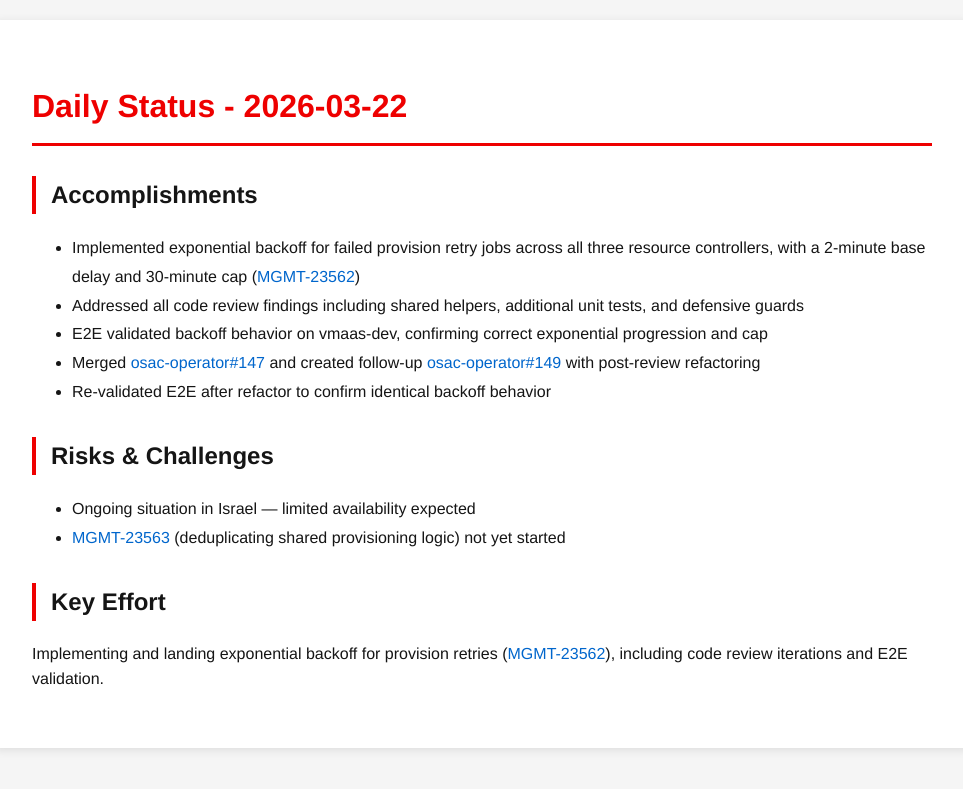
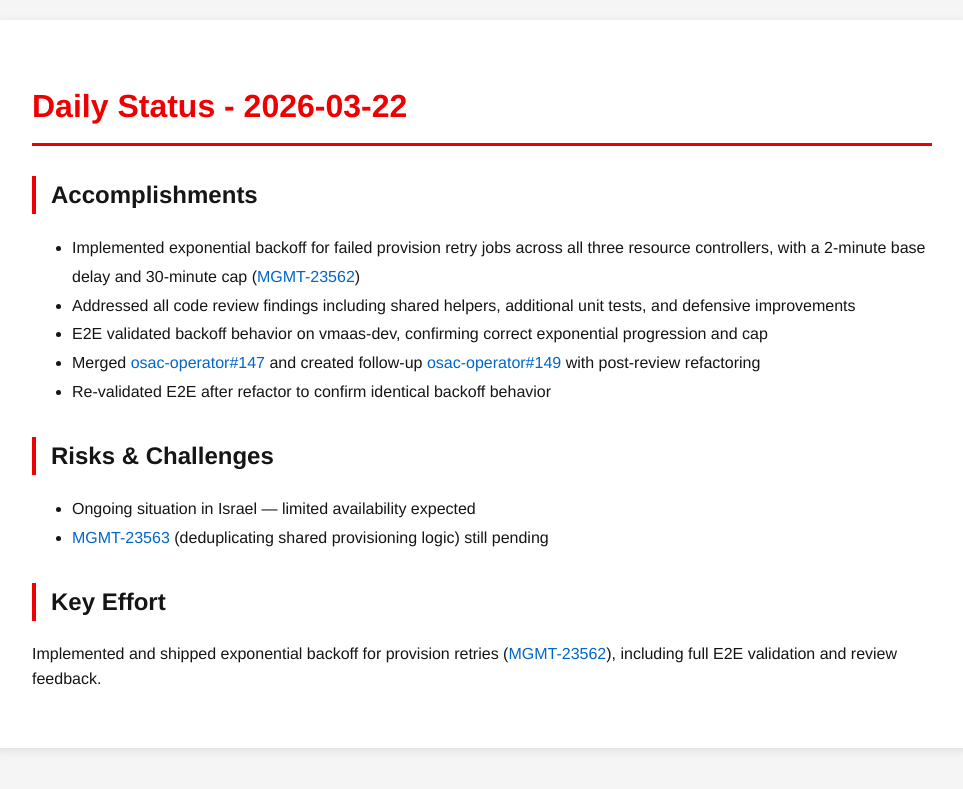
Before and after one commit to tzvatot/daily-status, a Jekyll site: the page built from 2026-03-22.md, in a window 1280 px wide. Shown: the top 789 px of the page, without its empty margins (158-1121 px from the left). Built offline with Jekyll 4.4.1, drawn with Linux system fonts in a browser that asks for light colours.

Commit message:
Daily status update - 2026-03-22

```diff
--- a/2026-03-22.md
+++ b/2026-03-22.md
@@ -8,14 +8,14 @@ date: 2026-03-22
 
 ## Accomplishments
 - Implemented exponential backoff for failed provision retry jobs across all three resource controllers, with a 2-minute base delay and 30-minute cap ([MGMT-23562](https://issues.redhat.com/browse/MGMT-23562))
-- Addressed all code review findings including shared helpers, additional unit tests, and defensive guards
+- Addressed all code review findings including shared helpers, additional unit tests, and defensive improvements
 - E2E validated backoff behavior on vmaas-dev, confirming correct exponential progression and cap
 - Merged [osac-operator#147](https://github.com/osac-project/osac-operator/pull/147) and created follow-up [osac-operator#149](https://github.com/osac-project/osac-operator/pull/149) with post-review refactoring
 - Re-validated E2E after refactor to confirm identical backoff behavior
 
 ## Risks & Challenges
 - Ongoing situation in Israel — limited availability expected
-- [MGMT-23563](https://issues.redhat.com/browse/MGMT-23563) (deduplicating shared provisioning logic) not yet started
+- [MGMT-23563](https://issues.redhat.com/browse/MGMT-23563) (deduplicating shared provisioning logic) still pending
 
 ## Key Effort
-Implementing and landing exponential backoff for provision retries ([MGMT-23562](https://issues.redhat.com/browse/MGMT-23562)), including code review iterations and E2E validation.
+Implemented and shipped exponential backoff for provision retries ([MGMT-23562](https://issues.redhat.com/browse/MGMT-23562)), including full E2E validation and review feedback.
```
